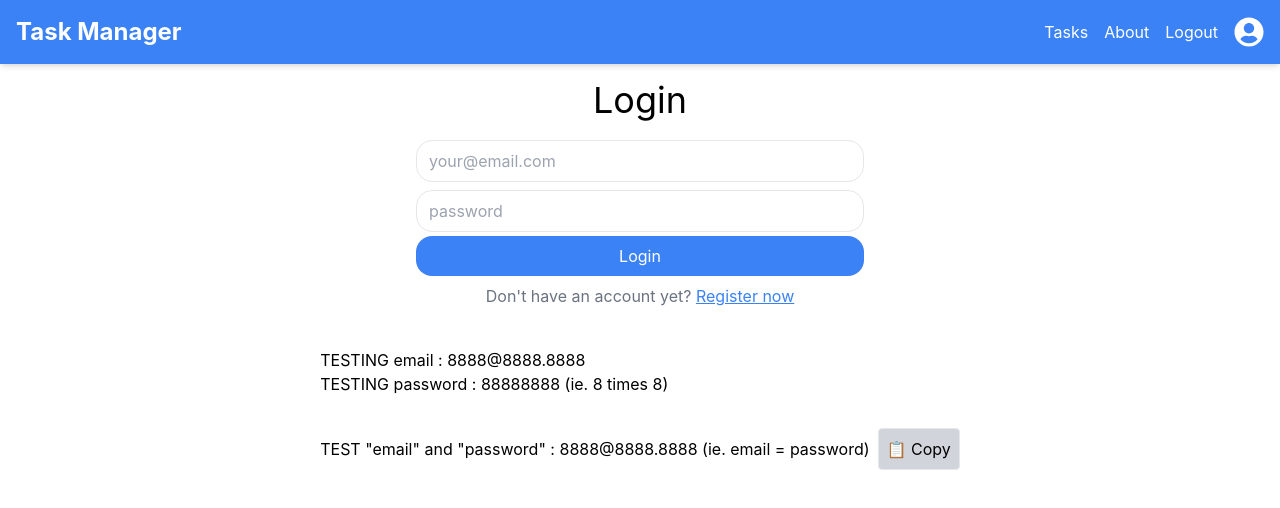
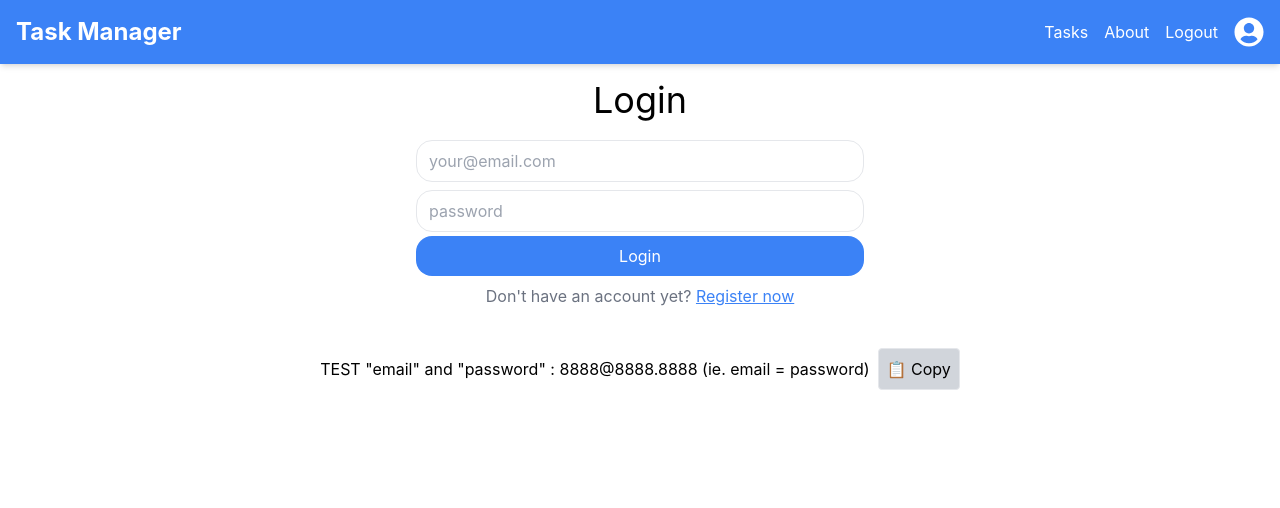
Before and after one commit to Ross563/fullstack-task-manager, a React (Vite) app in the folder frontend/: page /login in a window 1280 px wide. Shown: the top 508 px of the page. Built offline with nearby package versions, Linux system fonts and the light colour scheme; no server answers.

Commit message:
adding click to copy functionality

```diff
--- a/frontend/src/pages/Login.jsx
+++ b/frontend/src/pages/Login.jsx
@@ -63,10 +63,6 @@ export default function LoginPage() {
             </Link>
           </div>
         </form>
-        <div className="mt-8">
-          <h3>TESTING email : 8888@8888.8888</h3>
-          <h3>TESTING password : 88888888 (ie. 8 times 8)</h3>
-        </div>
         <div className="mt-8 flex items-center gap-2">
           <h3>
             TEST "email" and "password" : 8888@8888.8888 (ie. email = password)
```
